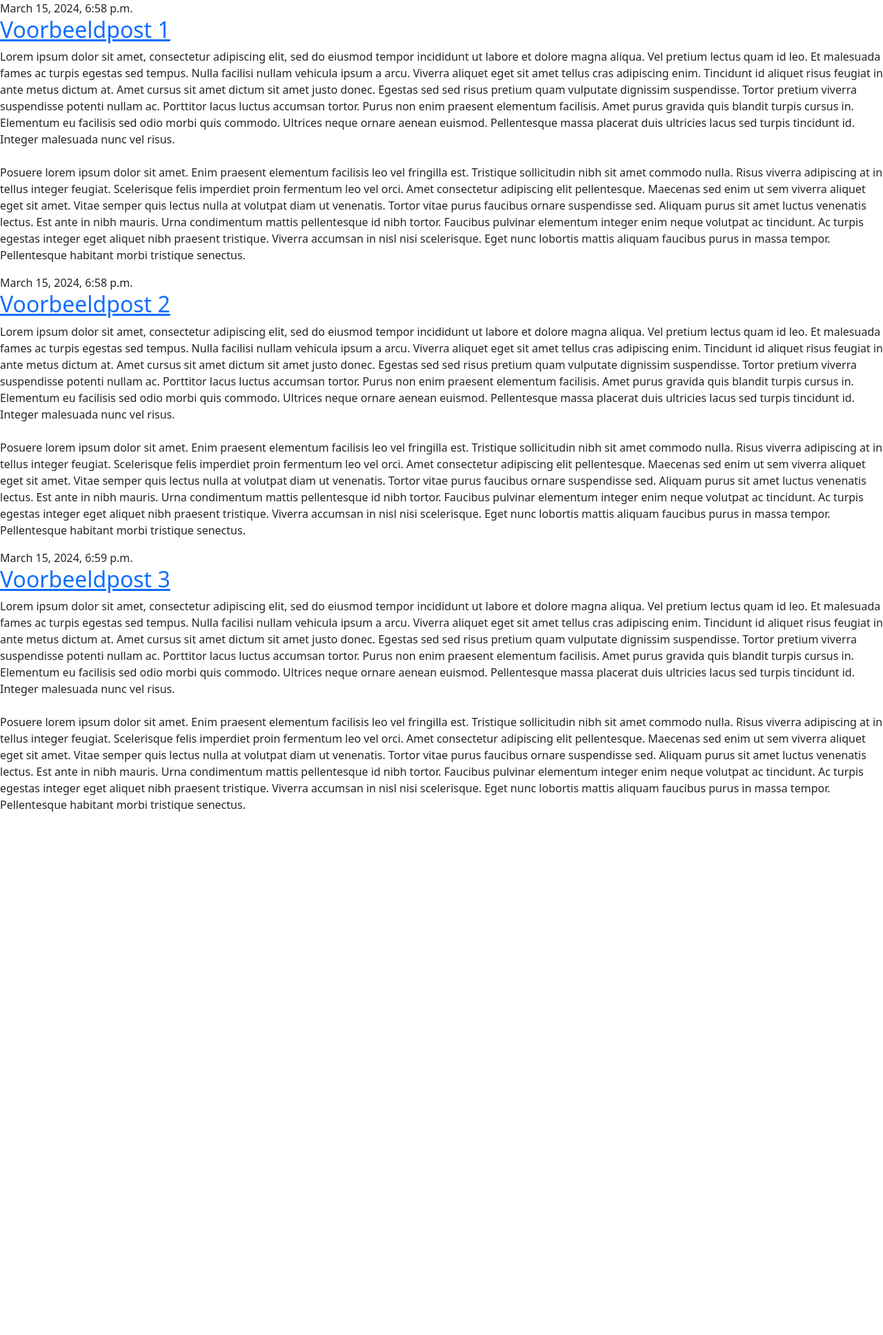
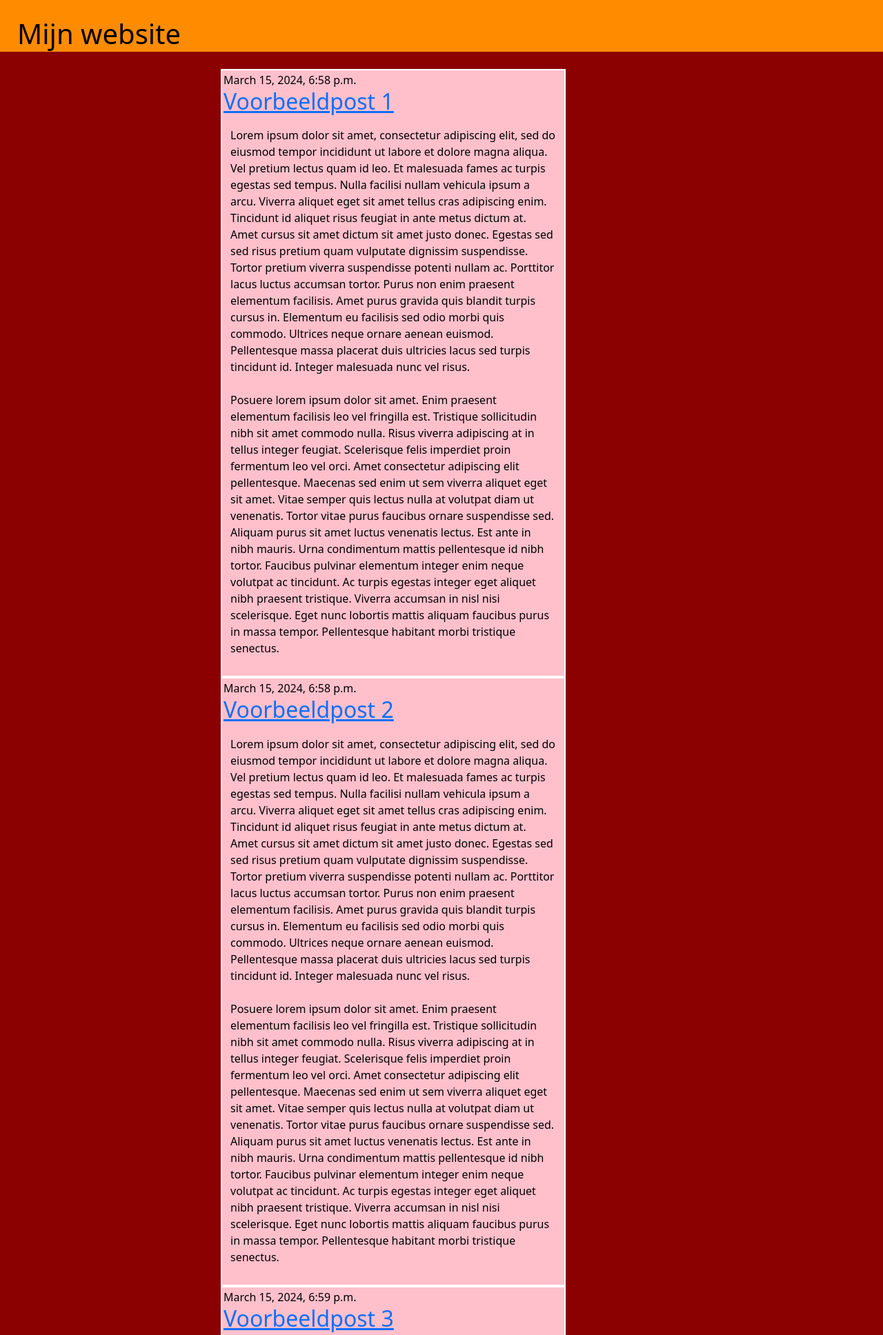
Before and after one commit to MALiebregts/testDjango, a Django app: template mysite/blog/templates/blog/post_list.html in a window 1280 px wide. Shown: the top 1936 px of the page at 69% size. Before the commit the page ends 1177 px from the top, so only its background shows below. Run offline with Django 3.2, Linux system fonts and the light colour scheme; the template is opened without the code that fills it: values that come from a table or form of the project are taken from there, others are empty; data comes from the database, SQL or seed files in the repository; both versions use the stored data as it was after the commit; some libraries are stand-ins or nearby versions.

Commit message:
laatste wijzigingen

```diff
--- a/mysite/blog/static/css/stijl.css
+++ b/mysite/blog/static/css/stijl.css
@@ -1,14 +1,42 @@
+header {
+    background-color: darkorange;
+    text-align: left;
+    height: 75px;
+    margin-bottom: 25px;
+    padding: 25px 0px 25px 25px;
+}
+
 body {
-    background-color: orange;
+    background-color: darkred;
     color: black;
 }
 
 h1 {
-    color: white;
+    color: black;
+}
+
+h2 {
+    color: yellow;
 }
 
 article {
     width: 500px;
-    margin-bottom: 40px;
-    border: 3px solid red;
+    height: auto;
+    border: solid 2px white;
+    padding: 2px;
+    margin-left: 25%;
+    background-color: pink;
 }
+
+.post {
+    background-color: pink;
+}
+
+p {
+    padding: 10px;
+}
+
+footer {
+    background-color: darkorange;
+    height: 75px;
+}
--- a/mysite/blog/templates/blog/post_list.html
+++ b/mysite/blog/templates/blog/post_list.html
@@ -1,3 +1,4 @@
+{% load static %}
 <!DOCTYPE html>
 <html lang="en">
 <head>
@@ -8,8 +9,12 @@ trap@5.1.3/dist/css/bootstrap.min.css" rel="stylesheet"
 integrity=
 "sha384-1BmE4kWBq78iYhFldvKuhfTAU6auU8tT94WrHftjDbrCEXSU1oBoqyl2QvZ6jIW3"
 crossorigin="anonymous">
+<link rel="stylesheet" href="{% static 'css/stijl.css' %}">
 <title></title>
 </head>
+<header>
+    <h1>Mijn website</h1>
+</header>
 <body>
 {% block content %}
 {% for post in posts %}
@@ -23,4 +28,5 @@ crossorigin="anonymous">
 {% endfor %}
 {% endblock %}
 </body>
+<footer></footer>
 </html>
--- a/voetbalspelers/voetbalspelers/settings.py
+++ b/voetbalspelers/voetbalspelers/settings.py
@@ -23,9 +23,9 @@ BASE_DIR = Path(__file__).resolve().parent.parent
 SECRET_KEY = 'django-insecure-f$nt+7@r&ik_m_wh4!s^!4%t+couc3s6o0970p8ce8u0(hn-v5'
 
 # SECURITY WARNING: don't run with debug turned on in production!
-DEBUG = False
+DEBUG = True
 
-ALLOWED_HOSTS = [https://liebregts.eu.pythonanywhere.com/]
+ALLOWED_HOSTS = []
 
 
 # Application definition
```
Also changed, not shown: voetbalspelers/db.sqlite3.
